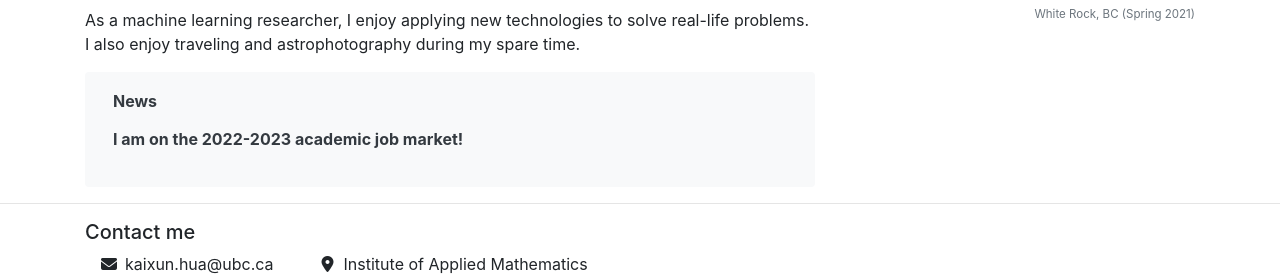
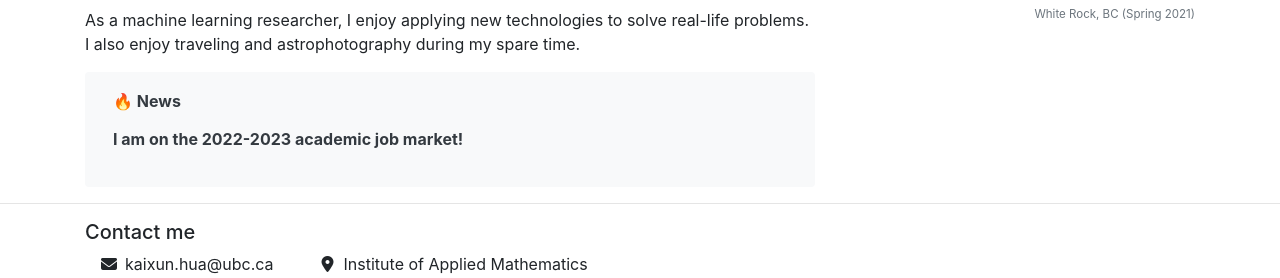
Before and after one commit to kingsley1989/kingsley1989.github.io, a Jekyll site: the page built from index.md, in a window 1280 px wide. Shown: the part 488-766 px from the top of the page. Built offline with Jekyll 4.4.1, drawn with Linux system fonts in a browser that asks for light colours; nearby versions of some CDN libraries.

Commit message:
research layout

```diff
--- a/_layouts/about.html
+++ b/_layouts/about.html
@@ -13,7 +13,7 @@ layout: default
       <div class="card border-0 bg-light text-dark">
         <div class="card-body">
           <div class="card-block px-2">
-            <h6 class="card-title"><strong>News</strong></h6>
+            <h6 class="card-title"><strong>🔥 News</strong></h6>
             <p class="card-text">
               {{ page.news | markdownify }}
             </p>
```
Also changed, not shown: imgs/500x300.png (added).
